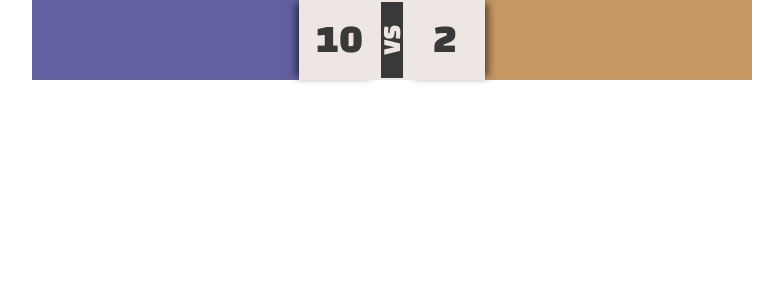
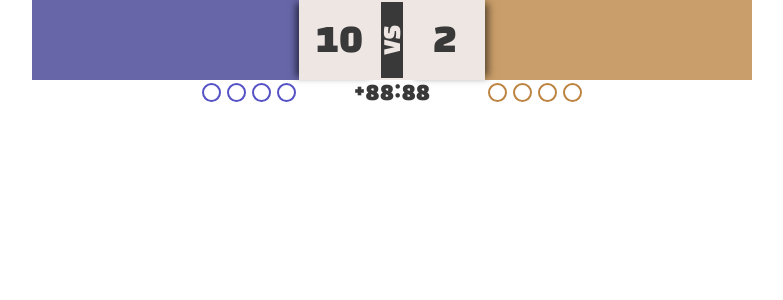
Before and after one commit to WGuethlein/RLOverlay, a React (Vite) app: page / in a window 1280 px wide. Shown: the top 300 px of the page, without its empty margins (248-1031 px from the left). Built offline with nearby package versions, Linux system fonts and the light colour scheme.

Commit message:
Began work on the lower bar of the top scorebug, scaffold the boxes to a rough shape

```diff
--- a/src/App.jsx
+++ b/src/App.jsx
@@ -8,7 +8,8 @@ function App() {
     leftScore: 10,
     rightScore: 2,
     leftName: "Ohio Northern",
-    rightName: "Other Team"
+    rightName: "Other Team",
+    time: "+88:88"
   }
 
 
--- a/src/components/Scoreboard/Scoreboard.jsx
+++ b/src/components/Scoreboard/Scoreboard.jsx
@@ -1,5 +1,8 @@
 import TeamName from './TeamName';
 import TeamScore from './TeamScore';
+import TeamWins from './TeamWins';
+import Time from './Time';
+
 import styles from './styles/Scoreboard.module.css'
 
 
@@ -7,6 +10,7 @@ import styles from './styles/Scoreboard.module.css'
 const Scoreboard = (props) => {
     return (
         <div className={styles.scoreboardWrapper}>
+            <div className={styles.topRow}>
                 <TeamName id="left" name={props.data.leftName}/>
                 <TeamScore id="left" score={props.data.leftScore} />
                 <div className={styles.vsBG}>
@@ -15,6 +19,12 @@ const Scoreboard = (props) => {
                 <TeamScore id="right" score={props.data.rightScore} />
                 <TeamName id="right" name={props.data.rightName}/>
             </div>
+            <div className={styles.bottomRow}>
+                <TeamWins team="left"/>
+                <Time time={props.data.time}/>
+                <TeamWins team="right"/>
+            </div>
+        </div>
     )
 }
 
--- /dev/null
+++ b/src/components/Scoreboard/TeamWins.jsx
@@ -0,0 +1,28 @@
+import WinCircle from "./WinCircle";
+import styles from "./styles/TeamWins.module.css"
+
+const TeamWins = (props) => {
+
+    if(props.team === "left"){
+        return(
+            <div className={`${styles.team} ${styles.left}`}>
+                <WinCircle id="l1" team="left"/>
+                <WinCircle id="l2" team="left"/>
+                <WinCircle id="l3" team="left"/>
+                <WinCircle id="l4" team="left"/>
+            </div>
+        )
+    }
+    else {
+        return(
+            <div className={`${styles.team} ${styles.right}`}>
+                <WinCircle id="r1" team="right"/>
+                <WinCircle id="r2" team="right"/>
+                <WinCircle id="r3" team="right"/>
+                <WinCircle id="r4" team="right"/>
+            </div>
+        )
+    }
+}
+
+export default TeamWins;
--- /dev/null
+++ b/src/components/Scoreboard/Time.jsx
@@ -0,0 +1,13 @@
+import styles from "../Scoreboard/styles/Time.module.css"
+
+
+const Time = (props) => {
+    return(
+        <div className={styles.time}>
+            {props.time}
+        </div>
+    )
+}
+
+
+export default Time;
--- /dev/null
+++ b/src/components/Scoreboard/WinCircle.jsx
@@ -0,0 +1,31 @@
+import styles from "./styles/WinCircle.module.css"
+import { useState } from "react";
+
+const WinCircle = (props) => {
+    const [isClicked, setIsClicked] = useState(false)
+
+    const toggle = () => {
+        setIsClicked((isClicked) => !isClicked)
+    }
+
+    // setting the color for the team game wins below match score
+    let colorState = isClicked ? "" : "#ffffff"
+
+
+    if(props.team === "left"){
+        return (
+            <div className={`${styles.outerCircle} ${styles.left}`}>
+                <div className={`${styles.innerCircle} ${styles.left}`} style={{backgroundColor: colorState}} onClick={toggle} ></div>
+            </div>
+        )
+    }
+    else {
+        return (
+            <div className={`${styles.outerCircle} ${styles.right}`}>
+                <div className={`${styles.innerCircle} ${styles.right}`} style={{backgroundColor: colorState}} onClick={toggle} ></div>
+            </div>
+        )
+    }
+}
+
+export default WinCircle;
--- a/src/components/Scoreboard/styles/Scoreboard.module.css
+++ b/src/components/Scoreboard/styles/Scoreboard.module.css
@@ -10,15 +10,17 @@
 }
 
 .scoreboardWrapper{
-    width:720px;
-    height:80px;
-    background-color: var(--Beige);
-    display:flex;
-    flex-direction: row;
-    position: absolute;
     top:0px;
     left: 50%;
     transform: translate(-50%,0%);
+    position: absolute;
+}
+
+.topRow{
+    display:flex;
+    flex-direction: row;
+    width:720px;
+    height:80px;
 }
 
 .vs{
@@ -45,3 +47,11 @@
     outline-offset: -2px;
     margin-bottom:-1px;
 }
+
+.bottomRow{
+    height:30px;
+    width:720px;
+    display:flex;
+    flex-direction:row;
+    gap: 0px;
+}
--- a/src/components/Scoreboard/styles/TeamScore.module.css
+++ b/src/components/Scoreboard/styles/TeamScore.module.css
@@ -20,7 +20,8 @@
 }
 
 .left{
-    box-shadow:-6px 0px 8px -3px rgba(0,0,0,0.6); /* not really sure why this doesnt need a z-index to match the shadow of the other*/
+    box-shadow:-6px 0px 7px -3px rgba(0,0,0,0.6); /* not really sure why this doesnt need a z-index to match the shadow of the other*/
+    z-index: 1;
 }
 
 .right{
--- /dev/null
+++ b/src/components/Scoreboard/styles/TeamWins.module.css
@@ -0,0 +1,18 @@
+.team{
+    width:100px;
+    height:25px;
+    background-color: white;
+    position: absolute;
+    display: flex;
+    flex-direction: row;
+    justify-content: space-around;
+    align-items: center;
+}
+
+.left{
+    right:453px;
+}
+
+.right{
+    left:453px; /* directly line these up with the edge of the team names */
+}
--- /dev/null
+++ b/src/components/Scoreboard/styles/Time.module.css
@@ -0,0 +1,24 @@
+:root{
+    --DarkBlue: #1E1D4A;
+    --Orange: #bc8341;
+    --DarkGrey: #393939;
+    --Beige: #eee6e2;
+    --LightBlue: #5452c5;
+    --BoostMeterBG: #0a091c;
+}
+
+.time{
+    position: relative;
+    width:100px;
+    height: 25px;
+    left: 50%;
+    transform: translate(-50%,0%);
+    font-family:Black Han Sans;
+    font-size: 24px;
+    color: var(--DarkGrey);
+    background-color: white;
+    z-index: 0;
+    line-height: 27px;
+    display: flex;
+    justify-content: center;
+}
--- /dev/null
+++ b/src/components/Scoreboard/styles/WinCircle.module.css
@@ -0,0 +1,40 @@
+:root{
+    --DarkBlue: #1E1D4A;
+    --Orange: #bc8341;
+    --DarkGrey: #393939;
+    --Beige: #eee6e2;
+    --LightBlue: #5452c5;
+    --BoostMeterBG: #0a091c;
+
+}
+
+.outerCircle {
+	background: #ffffff;
+	border-radius: 50%;
+	height:15px;
+	width:15px;
+}
+.innerCircle {
+	position: relative;
+	border-radius: 50%;
+	height:12px;
+	width:12px;
+	margin: 50% 50%;
+    transform: translate(-50%,-50%);
+}
+
+.outerCircle.left{
+    border: 2px solid var(--LightBlue);
+}
+
+.outerCircle.right{
+    border: 2px solid var(--Orange);
+}
+
+.innerCircle.left{
+    background: var(--LightBlue);
+}
+
+.innerCircle.right{
+    background: var(--Orange);
+}
```
Lines whose indentation alone changed are shown as unchanged.
